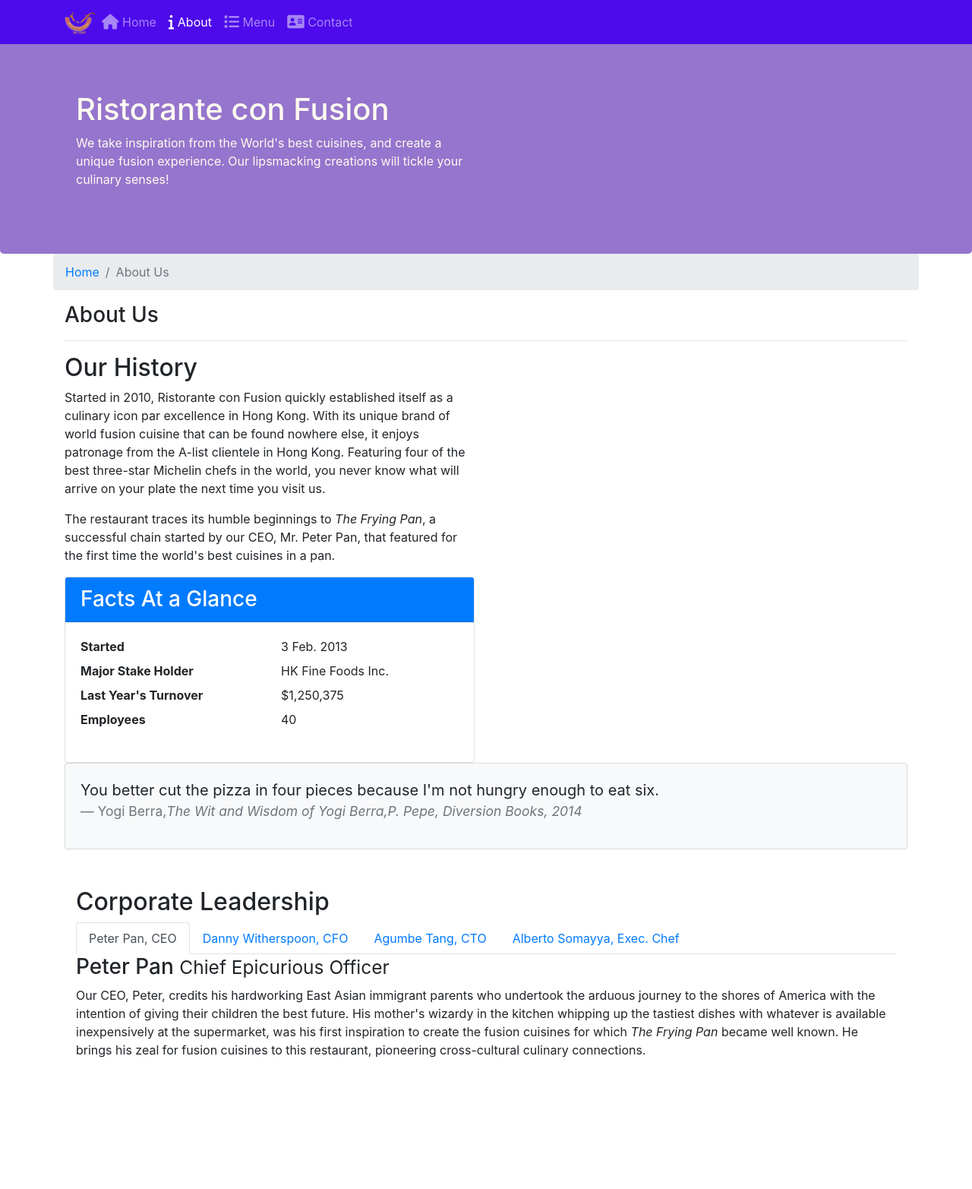
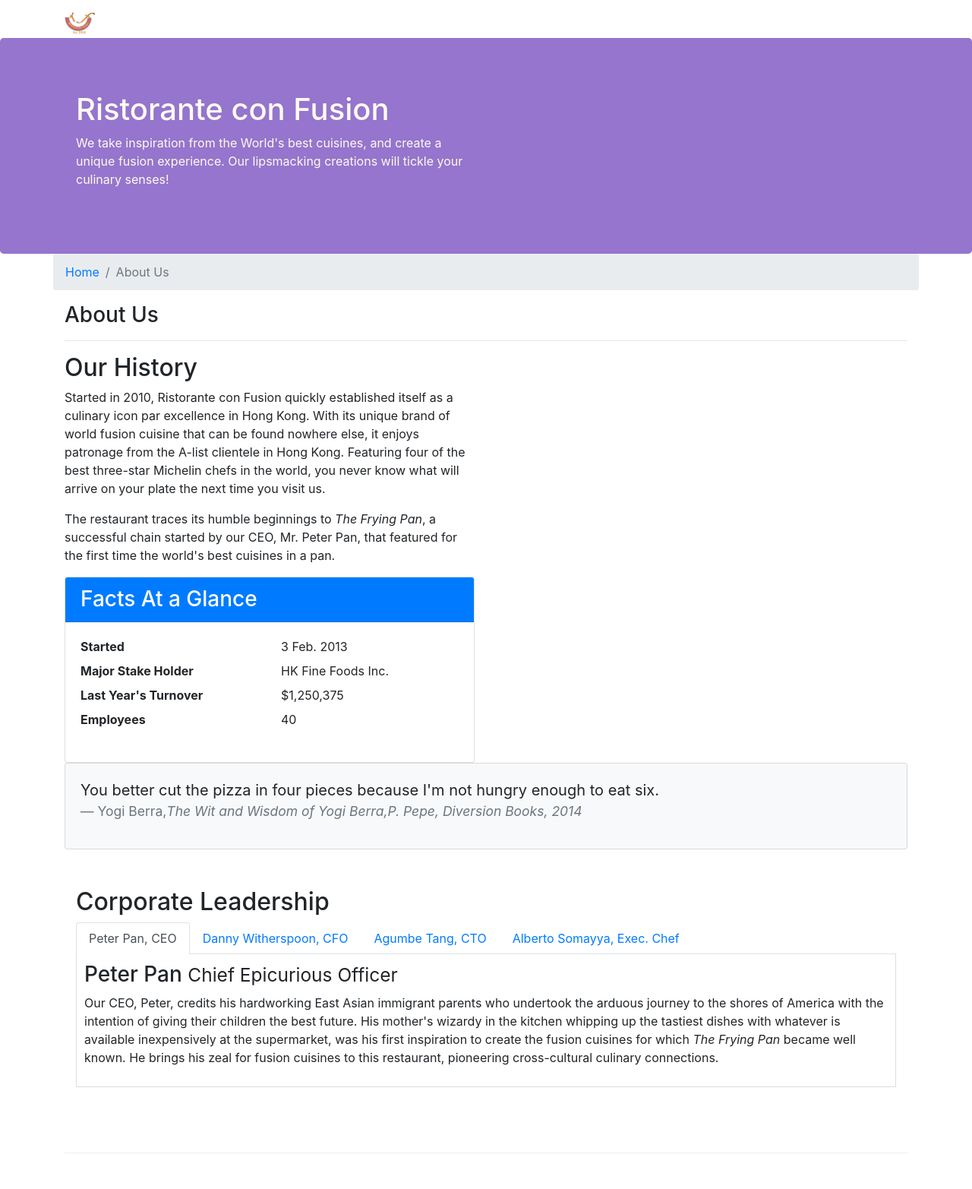
Before and after one commit to lijindanieljoseph/ldjgit, a website: page aboutus.html in a window 1280 px wide. Shown: the top 1565 px of the page at 76% size. Drawn offline with nearby package versions, Linux system fonts and the light colour scheme.

Commit message:
updated aboutus page will tab with pills

```diff
--- a/aboutus.html
+++ b/aboutus.html
@@ -139,7 +139,7 @@ We would like the navigation bar elements to collapse for shorter screens, to be
                 </ul>
 
                 <!--add table content--->
-                <class="tab-content">
+                <div class="tab-content">
                     <!-- use of the tab-pane, fade, show, and active classes and with peter as the id. This is the same id used as the href in the <a> link in the navigation.
                     tabpanel-new div with role as tabpanel. So, this serves as the tab panel that will be displayed when the first tab navigation is selected.
                     the tab pane-the actual content that is contained in there
--- a/css/styles.css
+++ b/css/styles.css
@@ -36,7 +36,7 @@ body{
 /* navigation bar displayed in darker purple color, instead of the current color. In addition, when we use the fixed navigation bar, we should give the body of the page an upper margin of 50px, so that the top 50px of the page does not get hidden under the navigation bar. We accomplish these by adding these CSS customisations to the styles.css file
 */
 .navbar-dark {
-     background-color: #4d0aeb;
+     background-color: #4smalld0aeb;
 }
 .tab-content {
   border-left: 1px solid #ddd;
```
